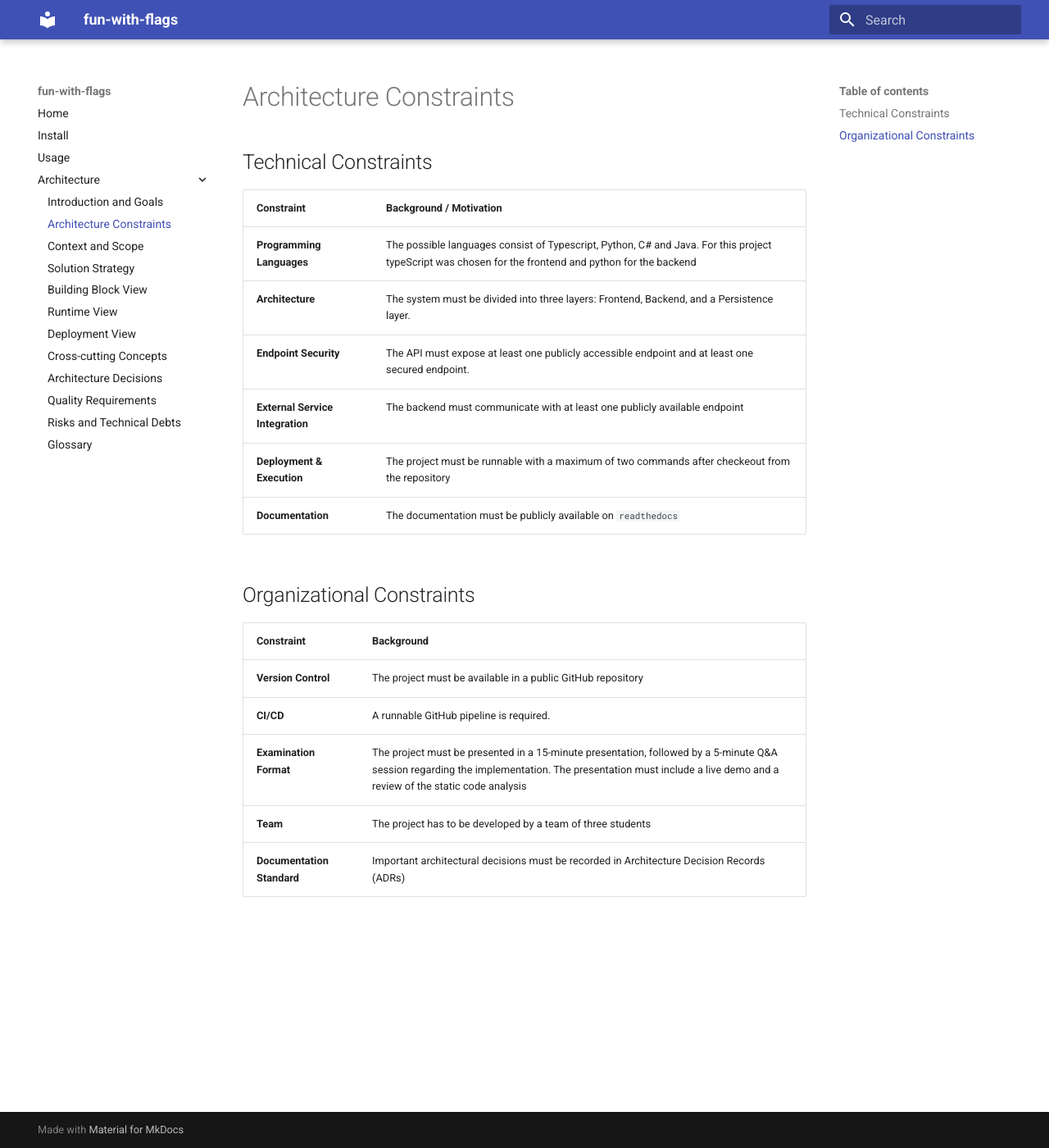
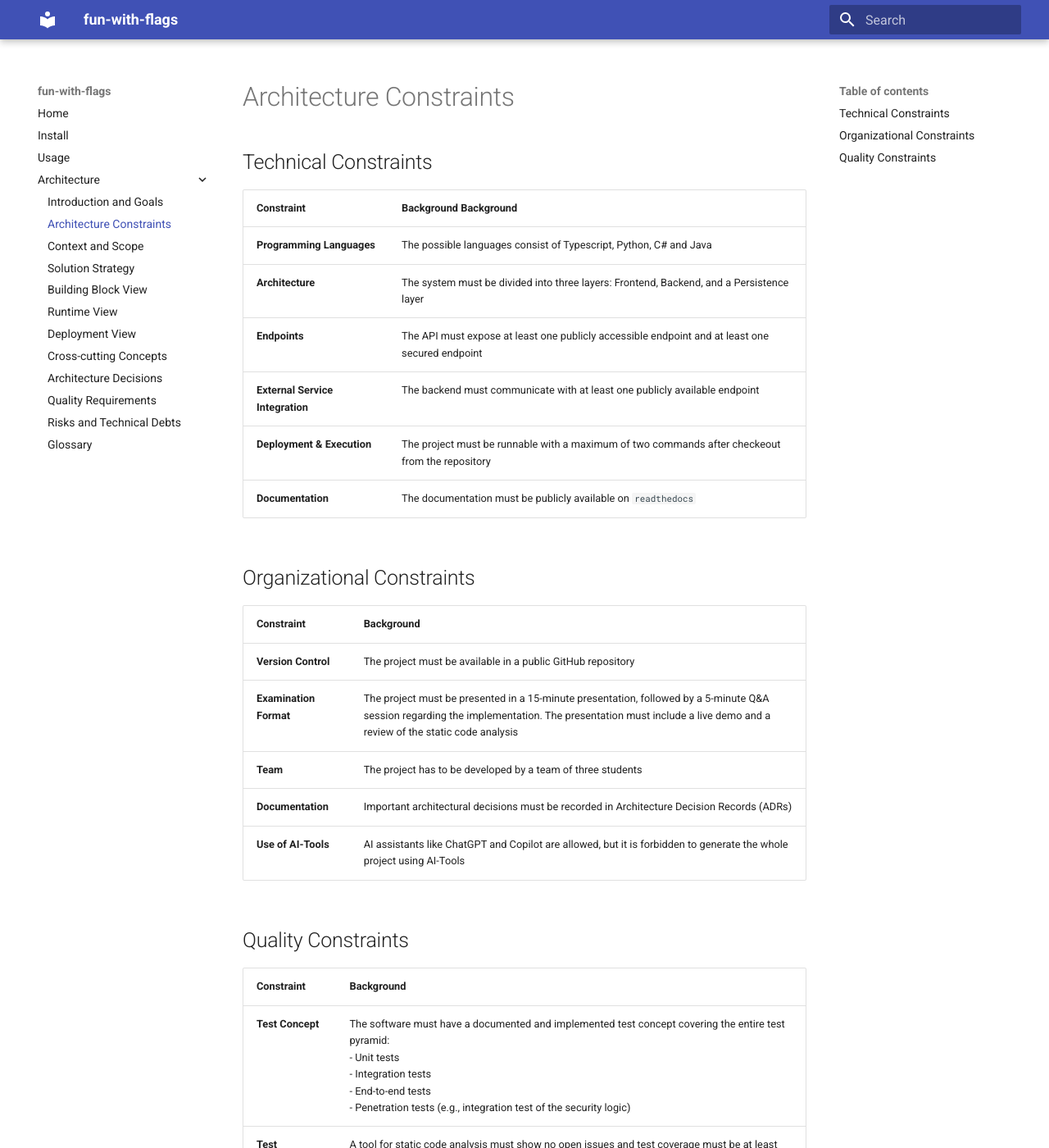
Before and after one commit to r0135tE1/sqs, an MkDocs documentation site: the page built from docs/architecture/02_architecture_constraints.md, in a window 1280 px wide and 1400 px high. Shown: the whole window at 82% size. Built offline with MkDocs 1.6.1 and Material for MkDocs 9.7.7, drawn with Linux system fonts in a browser that asks for light colours; some of the changed text lies outside the part shown.

Commit message:
added quality constraints

```diff
--- a/docs/architecture/02_architecture_constraints.md
+++ b/docs/architecture/02_architecture_constraints.md
@@ -2,11 +2,11 @@
 
 ## Technical Constraints
 
-| Constraint | Background / Motivation |
+| Constraint | Background Background |
 | ------------ | ------------------------ |
-| **Programming Languages** | The possible languages consist of Typescript, Python, C# and Java. For this project typeScript was chosen for the frontend and python for the backend|
-| **Architecture** | The system must be divided into three layers: Frontend, Backend, and a Persistence layer. |
-| **Endpoint Security** | The API must expose at least one publicly accessible endpoint and at least one secured endpoint. |
+| **Programming Languages** | The possible languages consist of Typescript, Python, C# and Java |
+| **Architecture** | The system must be divided into three layers: Frontend, Backend, and a Persistence layer |
+| **Endpoints** | The API must expose at least one publicly accessible endpoint and at least one secured endpoint |
 | **External Service Integration** | The backend must communicate with at least one publicly available endpoint |
 | **Deployment & Execution** | The project must be runnable with a maximum of two commands after checkeout from the repository |
 | **Documentation** | The documentation must be publicly available on `readthedocs` |
@@ -16,7 +16,15 @@
 | Constraint | Background |
 | ------------ | ------------------------ |
 | **Version Control** | The project must be available in a public GitHub repository |
-| **CI/CD** | A runnable GitHub pipeline is required. |
 | **Examination Format** | The project must be presented in a 15-minute presentation, followed by a 5-minute Q&A session regarding the implementation. The presentation must include a live demo and a review of the static code analysis |
 | **Team** | The project has to be developed by a team of three students |
-| **Documentation Standard** | Important architectural decisions must be recorded in Architecture Decision Records (ADRs) |
+| **Documentation** | Important architectural decisions must be recorded in Architecture Decision Records (ADRs) |
+| **Use of AI-Tools** | AI assistants like ChatGPT and Copilot are allowed, but it is forbidden to generate the whole project using AI-Tools |
+
+## Quality Constraints
+
+| Constraint | Background |
+| ------------ | ------------------------ |
+| **Test Concept** | The software must have a documented and implemented test concept covering the entire test pyramid: <br> - Unit tests <br> - Integration tests <br> - End-to-end tests <br> - Penetration tests (e.g., integration test of the security logic) |
+| **Test Coverage** | A tool for static code analysis must show no open issues and test coverage must be at least 80% |
+| **CI/CD** | A runnable GitHub pipeline is required. |
```
